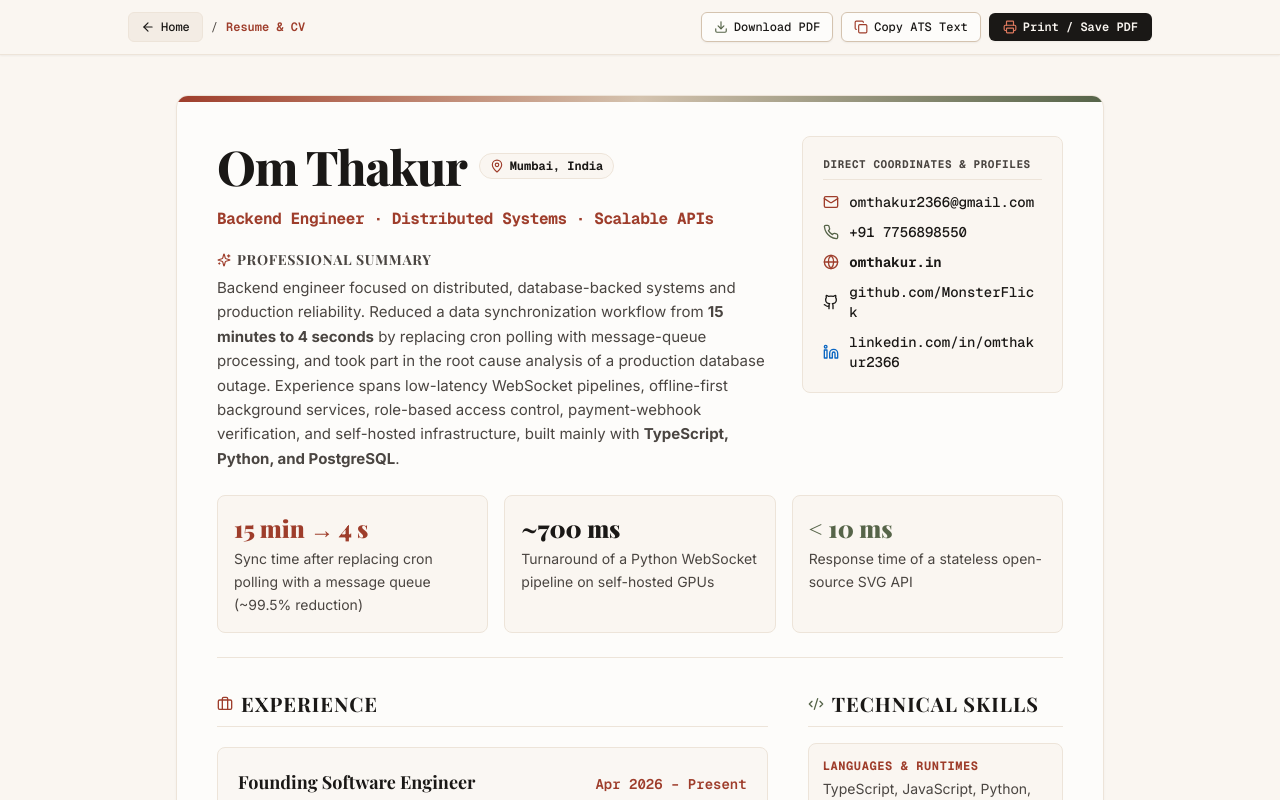
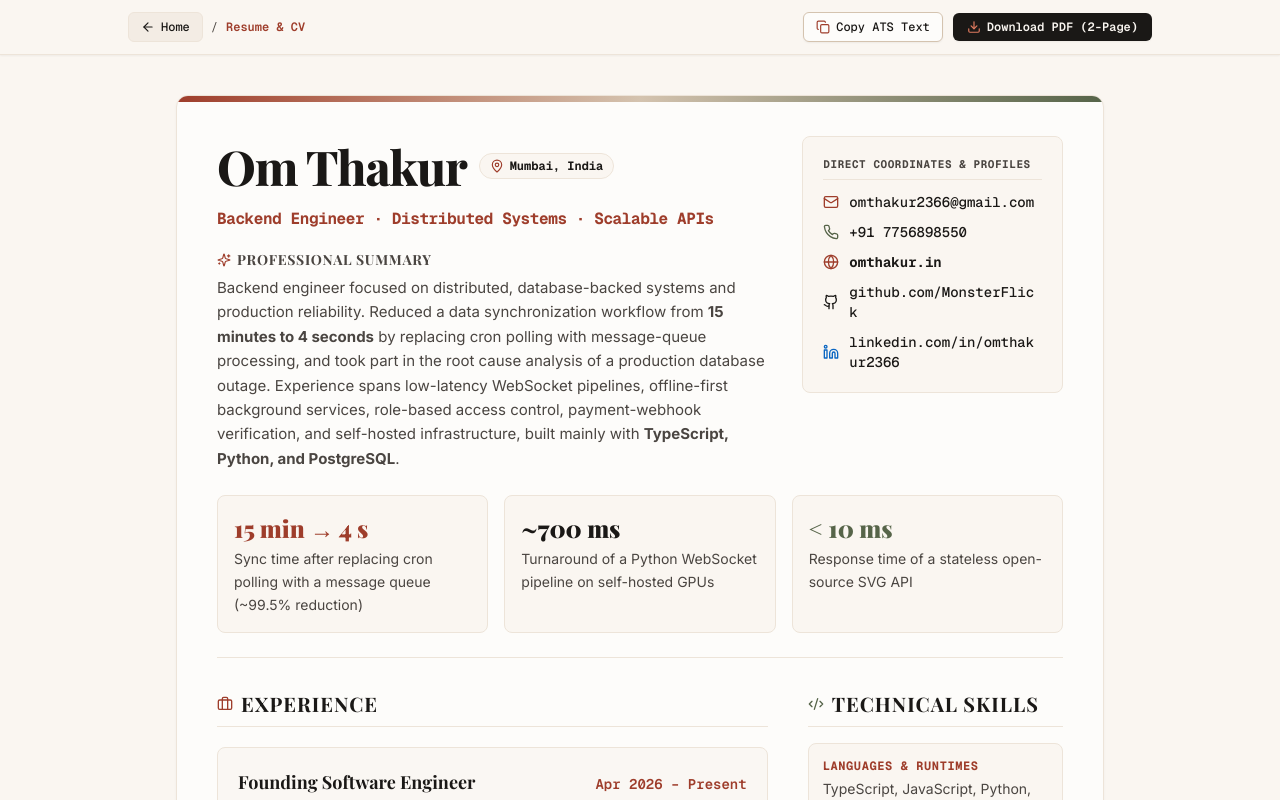
Before and after one commit to MonsterFlick/OmThakur, a Next.js app: page /resume in a window 1280 px wide. Shown: the top 800 px of the page. Built offline with nearby package versions, Linux system fonts and the light colour scheme; a web font is replaced by a local one.

Commit message:
feat(resume): remove print button, add direct 2-page pdf download, and align content exactly with 2-page resume

```diff
--- a/components/resume/ResumeView.tsx
+++ b/components/resume/ResumeView.tsx
@@ -3,7 +3,6 @@
 import React, { useState } from "react";
 import Link from "next/link";
 import {
-  Printer,
   ArrowLeft,
   Mail,
   Phone,
@@ -100,11 +99,6 @@ Kotlin · Android SDK · Room Database · Supabase · Material 3
 - Implemented offline-first persistence with Room Database and cloud synchronization with Supabase.
 - Developed the interface using Material 3.
 
-GitFool — Edge-Runtime Markdown Publication Engine | blogs.omthakur.in
-Next.js Edge Runtime · TypeScript · Tailwind CSS · MDX
-- Built a high-performance edge-rendered publication platform compiling markdown directly from GitHub repositories via webhooks with sub-30ms TTFB.
-- Engineered on-the-fly syntax highlighting and automated SEO tag generation with zero database dependencies and 100/100 Lighthouse scores.
-
 EDUCATION
 Bachelor of Science in Information Technology (B.Sc. IT) | Aug 2021 - Apr 2024
 Sonubhau Baswant College, University of Mumbai
@@ -126,10 +120,6 @@ Bhimrao Pradhan College, University of Mumbai
     setTimeout(() => setCopied(false), 2500);
   };
 
-  const handlePrint = () => {
-    window.print();
-  };
-
   return (
     <div className="min-h-screen bg-[#FAF6F1] text-[#2C2825] font-sans antialiased selection:bg-[#9E3D2B]/20">
       {/* ── Top Floating Action Toolbar (Web View Only) ── */}
@@ -147,17 +137,7 @@ Bhimrao Pradhan College, University of Mumbai
             <span className="text-[#9E3D2B] font-semibold" aria-current="page">Resume &amp; CV</span>
           </nav>
 
-          <div className="flex items-center gap-2">
-            <a
-              href="/Om_Thakur_Resume.pdf"
-              download="Om_Thakur_Resume.pdf"
-              className="inline-flex items-center gap-1.5 px-3 py-1.5 rounded-md bg-[#FDFCFA] hover:bg-[#F3ECE4] text-[#1A1816] text-xs font-mono font-medium transition-colors border border-[#D4C3AF] shadow-xs"
-              title="Download pre-compiled 2-Page Master PDF"
-            >
-              <Download className="w-3.5 h-3.5 text-[#566449]" />
-              <span>Download PDF</span>
-            </a>
-
+          <div className="flex items-center gap-2.5">
             <button
               onClick={handleCopyText}
               className="inline-flex items-center gap-1.5 px-3 py-1.5 rounded-md bg-[#FDFCFA] hover:bg-[#F3ECE4] text-[#1A1816] text-xs font-mono font-medium transition-colors border border-[#D4C3AF] shadow-xs"
@@ -176,14 +156,15 @@ Bhimrao Pradhan College, University of Mumbai
               )}
             </button>
 
-            <button
-              onClick={handlePrint}
+            <a
+              href="/Om_Thakur_Resume_2Page.pdf"
+              download="Om_Thakur_Resume_2Page.pdf"
               className="inline-flex items-center gap-1.5 px-3.5 py-1.5 rounded-md bg-[#1A1816] text-[#FAF6F1] hover:bg-[#9E3D2B] text-xs font-mono font-semibold transition-colors shadow-xs"
-              title="Print or Save PDF"
+              title="Download pre-compiled 2-Page Master PDF Resume"
             >
-              <Printer className="w-3.5 h-3.5 text-[#E07A5F]" />
-              <span>Print / Save PDF</span>
-            </button>
+              <Download className="w-3.5 h-3.5 text-[#E07A5F]" />
+              <span>Download PDF (2-Page)</span>
+            </a>
           </div>
         </div>
       </div>
@@ -571,37 +552,6 @@ Bhimrao Pradhan College, University of Mumbai
                       </li>
                     </ul>
                   </div>
-
-                  {/* Project 5: GitFool */}
-                  <div className="page-break-inside-avoid p-4 rounded-lg bg-[#FAF6F1] border border-[#EDE4D9] space-y-2">
-                    <div className="flex flex-col justify-between gap-1">
-                      <div className="flex flex-wrap items-baseline justify-between gap-2">
-                        <h3 className="font-serif font-bold text-base text-[#1A1816]">
-                          GitFool — Edge Markdown Engine
-                        </h3>
-                        <a
-                          href="https://blogs.omthakur.in"
-                          target="_blank"
-                          rel="noopener noreferrer"
-                          className="font-mono text-xs text-[#9E3D2B] hover:underline inline-flex items-center gap-1 shrink-0"
-                        >
-                          <span>blogs.omthakur.in</span>
-                          <ExternalLink className="w-3 h-3 no-print" />
-                        </a>
-                      </div>
-                      <p className="font-mono text-xs text-[#566449] font-medium">
-                        Next.js Edge Runtime · TypeScript · MDX
-                      </p>
-                    </div>
-                    <ul className="list-disc list-outside pl-4 space-y-1 text-xs sm:text-sm text-[#4A4541] leading-relaxed print-bullet-list">
-                      <li>
-                        Engineered an edge-rendered publication platform pulling markdown source files directly from GitHub repositories via webhooks with sub-30ms TTFB worldwide.
-                      </li>
-                      <li>
-                        Built on-the-fly syntax highlighting and automated SEO tag compilation with zero database dependencies and a 100/100 Google Lighthouse score.
-                      </li>
-                    </ul>
-                  </div>
                 </div>
               </section>
             </div>
@@ -793,12 +743,15 @@ Bhimrao Pradhan College, University of Mumbai
                 Copy Text
               </button>
               <span>•</span>
-              <button
-                onClick={handlePrint}
-                className="hover:text-[#9E3D2B] transition-colors font-semibold"
+              <a
+                href="/Om_Thakur_Resume_2Page.pdf"
+                download="Om_Thakur_Resume_2Page.pdf"
+                className="hover:text-[#9E3D2B] transition-colors font-semibold inline-flex items-center gap-1 text-[#9E3D2B]"
+                title="Download 2-Page Master PDF"
               >
-                Print / Save PDF
-              </button>
+                <Download className="w-3 h-3" />
+                <span>Download PDF (2-Page)</span>
+              </a>
             </div>
           </footer>
         </article>
```
Also changed, not shown: 1 other file (tests, documents, lock files or other folders).
